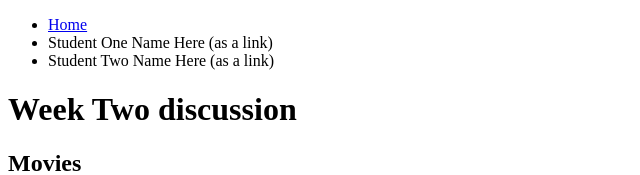
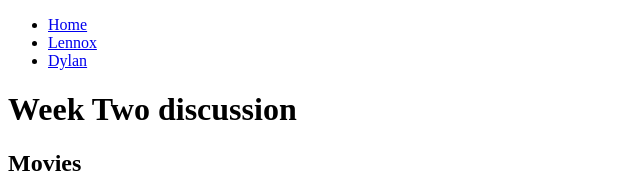
Before and after one commit to lennoxbt/Week2Discussion, a plain HTML site: page index.html in a window 1280 px wide. Shown: the top 175 px of the page, without its empty margins (0-640 px from the left). Drawn offline with Linux system fonts and the light colour scheme.

Commit message:
Add files via upload

```diff
--- a/index.html
+++ b/index.html
@@ -15,8 +15,8 @@
         <nav>
             <ul>
                 <li><a href = "index.html">Home</a></li>
-                <li>Student One Name Here (as a link)</li>
-                <li>Student Two Name Here (as a link)</li>
+                <li><a href = "lennox.html">Lennox</a></li>
+                <li><a href = "dylan.html">Dylan</a></li>
             </ul>
         </nav>
         <h1>Week Two discussion</h1>
```
